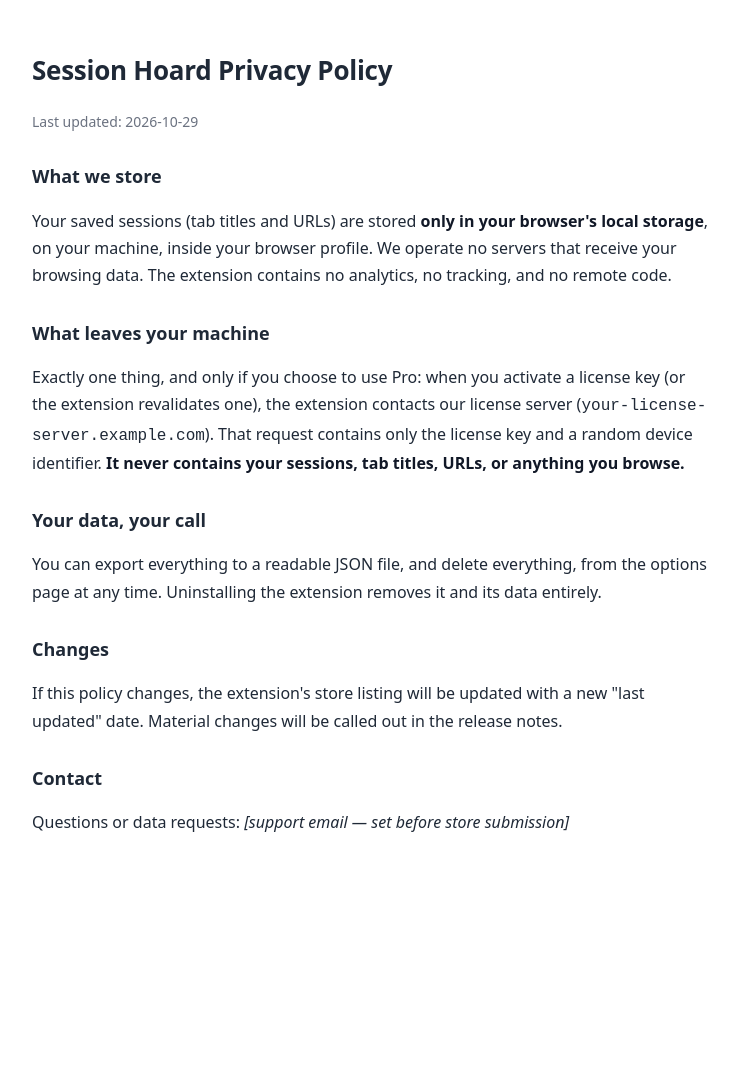
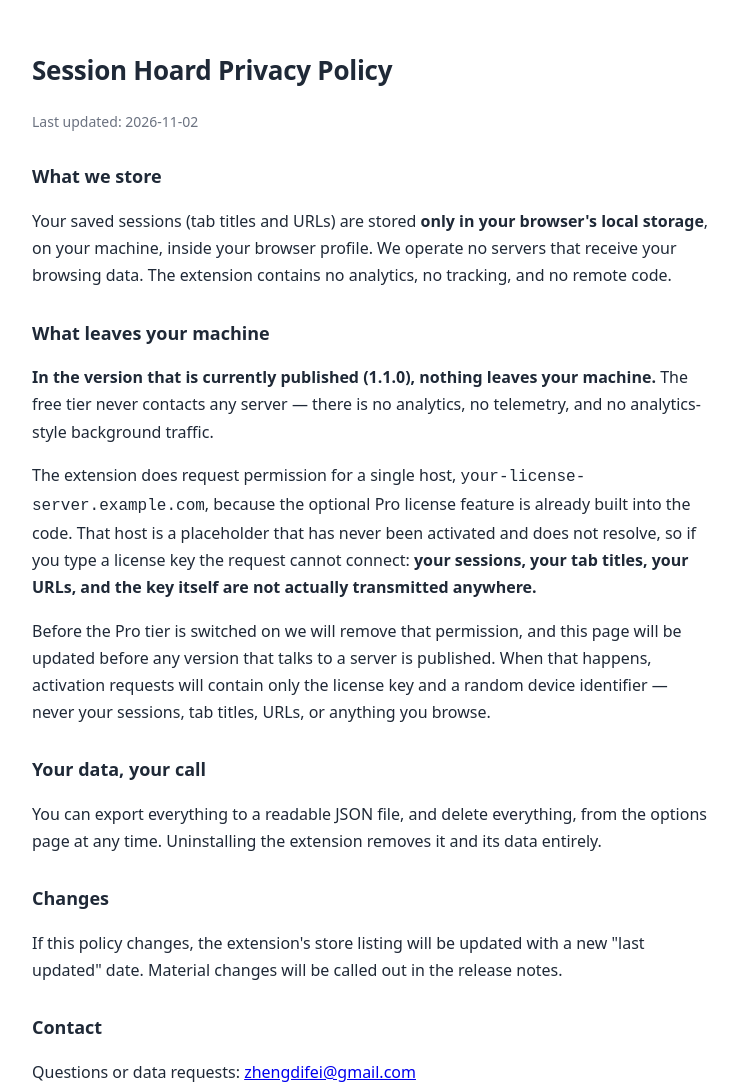
Before and after one commit to difeizheng/extensionkit, a browser extension: page docs/sessionhoard-privacy.html in a window 1280 px wide. Shown: the whole page, without its empty margins (268-1006 px from the left). Before the commit the page ends 885 px from the top, so only its background shows below. Drawn offline with Linux system fonts and the light colour scheme.

Commit message:
docs: fix Session Hoard privacy policy placeholders (real contact + accurate network wording)

```diff
--- a/docs/sessionhoard-privacy.html
+++ b/docs/sessionhoard-privacy.html
@@ -8,12 +8,12 @@
   body { font: 16px/1.7 system-ui, sans-serif; max-width: 680px; margin: 48px auto; padding: 0 20px; color: #1f2937; }
   h1 { font-size: 26px; letter-spacing: -0.01em; } h2 { font-size: 18px; margin-top: 28px; }
   .muted { color: #6b7280; font-size: 14px; }
-  strong { color: #111827; }
+  strong { font-weight: 600; }
 </style>
 </head>
 <body>
 <h1>Session Hoard Privacy Policy</h1>
-<p class="muted">Last updated: 2026-10-29</p>
+<p class="muted">Last updated: 2026-11-02</p>
 
 <h2>What we store</h2>
 <p>Your saved sessions (tab titles and URLs) are stored <strong>only in your browser's
@@ -22,11 +22,19 @@ that receive your browsing data. The extension contains no analytics, no trackin
 and no remote code.</p>
 
 <h2>What leaves your machine</h2>
-<p>Exactly one thing, and only if you choose to use Pro: when you activate a license
-key (or the extension revalidates one), the extension contacts our license server
-(<code>your-license-server.example.com</code>). That request contains only the license key
-and a random device identifier. <strong>It never contains your sessions, tab titles, URLs,
-or anything you browse.</strong></p>
+<p><strong>In the version that is currently published (1.1.0), nothing leaves your machine.</strong>
+The free tier never contacts any server — there is no analytics, no telemetry, and no
+analytics-style background traffic.</p>
+<p>The extension does request permission for a single host,
+<code>your-license-server.example.com</code>, because the optional Pro license feature is
+already built into the code. That host is a placeholder that has never been activated and
+does not resolve, so if you type a license key the request cannot connect: <strong>your
+sessions, your tab titles, your URLs, and the key itself are not actually transmitted
+anywhere.</strong></p>
+<p>Before the Pro tier is switched on we will remove that permission, and this page will be
+updated before any version that talks to a server is published. When that happens, activation
+requests will contain only the license key and a random device identifier — never your
+sessions, tab titles, URLs, or anything you browse.</p>
 
 <h2>Your data, your call</h2>
 <p>You can export everything to a readable JSON file, and delete everything, from the
@@ -37,6 +45,6 @@ options page at any time. Uninstalling the extension removes it and its data ent
 "last updated" date. Material changes will be called out in the release notes.</p>
 
 <h2>Contact</h2>
-<p>Questions or data requests: <em>[support email — set before store submission]</em></p>
+<p>Questions or data requests: <a href="mailto:zhengdifei@gmail.com">zhengdifei@gmail.com</a></p>
 </body>
 </html>
```
